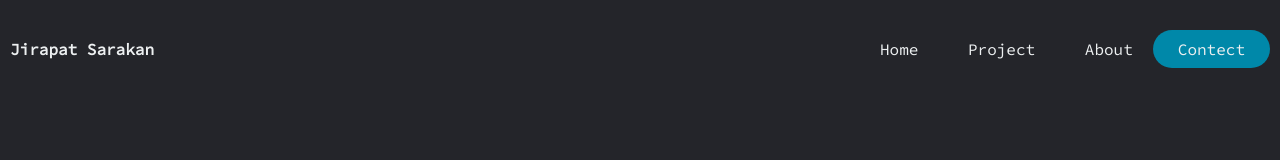
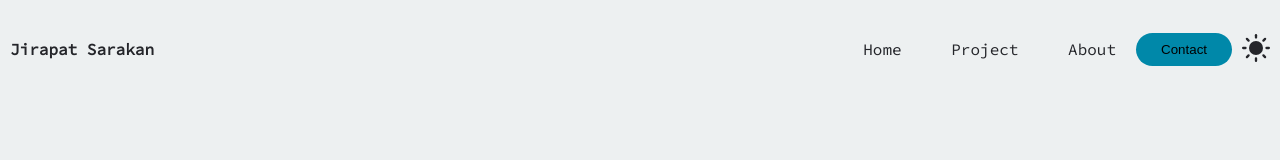
Before and after one commit to jirapatsar/portfolio, a plain HTML site: page index.html in a window 1280 px wide. Drawn offline with Linux system fonts and the light colour scheme.

Commit message:
add func Dark-mode

```diff
--- /dev/null
+++ b/app.js
@@ -0,0 +1,39 @@
+function toggle_dark_mode(){
+    var element = document.body;
+    element.classList.toggle("dark-mode");
+    var Nav_Home = document.getElementById('Nav_Home');
+    var Nav_Project = document.getElementById('Nav_Project');
+    var Nav_About = document.getElementById('Nav_About');
+    var Nav_Contact = document.getElementById('Nav_Contact');
+
+    Nav_Home.classList.toggle("dark-mode-nav");
+    Nav_Project.classList.toggle("dark-mode-nav");
+    Nav_About.classList.toggle("dark-mode-nav");
+    Nav_Contact.classList.toggle("dark-mode-nav");
+    // var icons = document.getElementById('theme-toggle')
+    var sun = document.getElementById('sun');
+    var moon = document.getElementById('moon');
+    var sun_beams = document.getElementById('sun-beams');
+    if(element.classList.contains("dark-mode")){
+        console.log("aaa")
+        moon.classList.remove('fill-dark');
+        moon.classList.toggle('fill-light');
+
+        sun.classList.remove('fill-light');
+        sun.classList.toggle("fill-dark");
+        sun_beams.classList.remove('fill-light');
+        sun_beams.classList.toggle("fill-dark");
+    }else{
+        console.log("bbb")
+        moon.classList.remove('fill-light');
+        moon.classList.toggle('fill-dark');
+
+        sun.classList.remove('fill-dark')
+        sun.classList.toggle("fill-light");
+        sun_beams.classList.remove('fill-dark')
+        sun_beams.classList.toggle("fill-light");
+        // circle_moon.classList.toggle("moon-circle")
+
+    }
+
+}
--- a/index.html
+++ b/index.html
@@ -15,13 +15,42 @@
    <header>
        <b class="logo">Jirapat Sarakan</b>
        <nav>
-           <ul class="nav__links">
-               <li><a href="#">Home</a></li>
-               <li><a href="#">Project</a></li>
-                <li><a href="#">About</a></li>
+           <ul id="aa" class="nav__links">
+               <li><a id="Nav_Home" href="#">Home</a></li>
+               <li><a id="Nav_Project" href="#">Project</a></li>
+               <li><a id="Nav_About" href="#">About</a></li>
            </ul>
        </nav>
-       <a href="#"><button class="btn__contact">Contect</button></a>
+       <a href="#"><button id="Nav_Contact" class="btn__contact">Contact</button></a>
+       <button
+            class="theme-toggle"
+            id="theme-toggle"
+            title="Toggles light & dark"
+            aria-label="auto"
+            aria-live="polite"
+            onclick="toggle_dark_mode()">
+            <svg xmlns="http://www.w3.org/2000/svg" width="28" height="28" viewBox="0 0 24 24"   stroke-width="2" stroke-linecap="round" stroke-linejoin="round" class="sun">
+                <circle id="sun" cx="12" cy="12" r="6" fill="#24252A"></circle>
+                <g class="sun-beams" id="sun-beams" stroke="#24252A" >
+                    <line x1="12" y1="1" x2="12" y2="3"></line>
+                    <line x1="12" y1="21" x2="12" y2="23"></line>
+                    <line x1="4.22" y1="4.22" x2="5.64" y2="5.64"></line>
+                    <line x1="18.36" y1="18.36" x2="19.78" y2="19.78"></line>
+                    <line x1="1" y1="12" x2="3" y2="12"></line>
+                    <line x1="21" y1="12" x2="23" y2="12"></line>
+                    <line x1="4.22" y1="19.78" x2="5.64" y2="18.36">
+                    </line><line x1="18.36" y1="5.64" x2="19.78" y2="4.22"></line>
+                </g>
+                <g class="moon" id="moon">
+                    <mask id="moon-mask">
+                        <rect x="0" y="0" width="100%" height="100%" fill="white" />
+                        <circle id="circle-moon" cx="18" cy="9" r="7" fill="black" />
+                      </mask>
+                    <circle id="sun" cx="12" cy="12" r="7" mask="url(#moon-mask)" fill="#edf0f1"></circle>
+                </g>
+            </svg>
+        </button>
    </header>
+   <script src="./app.js"></script>
 </body>
 </html>
--- a/style.css
+++ b/style.css
@@ -3,21 +3,74 @@
     box-sizing: border-box;
     margin: 0;
     padding: 0;
-    background-color: #24252A
+    /* background-color: #24252A */
+}
+:root{
+  --dark-color : #24252A;
+  --light-color : #edf0f1;
+}
+.dark-mode {
+    background-color: var(--dark-color);
+    color: var(--light-color);
+    transition: all 0.7s ease 0s;
+}
+.dark-mode-nav{
+    color: var(--light-color);
+    transition: all 0.7s ease 0s;
+}
+svg{
+  cursor: pointer;
+}
 
-    ;
+.moon{
+  opacity: 0;
 }
+
+.fill-light{
+  opacity: 1;
+}
+.fill-dark{
+  opacity: 0;
+}
+
+.theme-toggle {
+
+  background: none;
+  border: none;
+  padding: 0;
+
+  inline-size: var(--size);
+  block-size: var(--size);
+  aspect-ratio: 1;
+  border-radius: 50%;
+  padding-left: 10px;
+  cursor: pointer;
+  touch-action: manipulation;
+  -webkit-tap-highlight-color: transparent;
+  outline-offset: 5px;
+  transition: all 0.5 ease 0s;
+
+}
+
+
+
+
 body{
     font-family: 'Source Code Pro', monospace;
+    background-color: var(--light-color);
+    color: var(--dark-color);
+    transition: all 0.7s ease 0s;
+
 }
 
-li, a, button{
+li, a{
     font-family: 'Source Code Pro', monospace;
     font-weight: 500;
     font-size: 16px;
-    color:  #edf0f1;
+    color:  var(--dark-color);
     text-decoration: none;
 }
+
 header{
     display: flex;
     justify-content: flex-end;
@@ -25,7 +78,7 @@ header{
     padding: 30px 10px;
 }
 .logo{
-    color: #edf0f1;
+    /* color: #24252A; */
     cursor: pointer;
     margin-right: auto;
 }
@@ -48,7 +101,7 @@ header{
     border: none;
     border-radius: 50px;
     cursor: pointer;
-    transition: all 0.3s ease 0s;
+    transition: all 0.7s ease 0s;
 
 }
 .btn__contact:hover{
```
Also changed, not shown: assets/icons/moon.png (added), assets/icons/sun.png (added).
